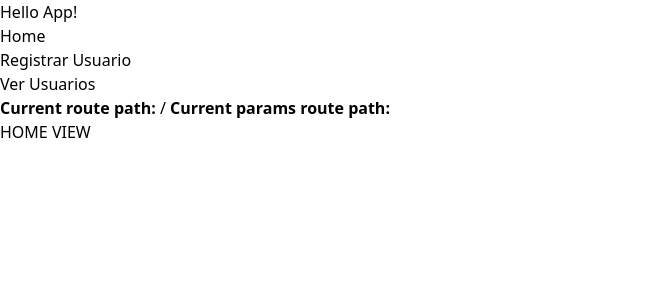
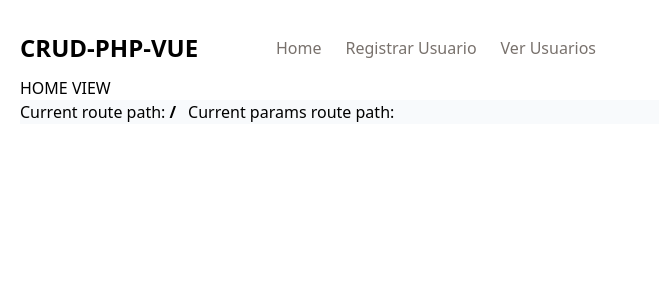
Before and after one commit to nattdev/crud-php-vue, a Vue app in the folder client/: page / in a window 1280 px wide. Shown: the top 300 px of the page, without its empty margins (0-659 px from the left). Built offline with nearby package versions, Linux system fonts and the light colour scheme; no server answers.

Commit message:
Add new elements and tailwind styles

```diff
--- a/client/src/App.vue
+++ b/client/src/App.vue
@@ -1,9 +1,9 @@
 <script setup>
-import { ref, provide} from 'vue';
+import { ref, provide } from 'vue';
 import { RouterView } from 'vue-router';
 
 const users = ref([]);
-provide('users', {users, getUsers});
+provide('users', { users, getUsers });
 
 async function getUsers() {
   const URL = "http://localhost/crud-php-vue/api/read.php";
@@ -16,19 +16,25 @@ getUsers();
 </script>
 
 <template>
-  <div>
-    <h1>Hello App!</h1>
-    <router-link to="/">Home</router-link><br>
-    <router-link to="/register">Registrar Usuario</router-link><br>
-    <router-link to="/users">Ver Usuarios</router-link><br>
-    <p>
-      <strong>Current route path:</strong> {{ $route.fullPath }}
-      <strong>Current params route path:</strong> {{ $route.params.id }}
-    </p>
+  <div class="p-5">
+    <div class="flex items-center">
+      <h1 class="text-2xl font-semibold mr-4 min-w-56">{{$route.fullPath == '/' ? "CRUD-PHP-VUE": "USUARIOS"}}</h1>
+      <nav class="flex flex-row p-4 gap-6 text-stone-500">
+        <router-link to="/">Home</router-link>
+        <router-link to="/register">Registrar Usuario</router-link>
+        <router-link to="/users">Ver Usuarios</router-link>
+      </nav>
     </div>
     <main>
       <RouterView />
     </main>
+    <footer class="bg-slate-50">
+      <div class="dev-info flex gap-3 font-light">
+          <p>Current route path: <span class="font-semibold">{{ $route.fullPath }} </span></p>
+          <p>Current params route path: <span class="font-semibold">{{ $route.params.id }} </span></p>
+      </div>
+    </footer>
+  </div>
 </template>
 
 <style scoped></style>
```
Lines whose indentation alone changed are shown as unchanged.
